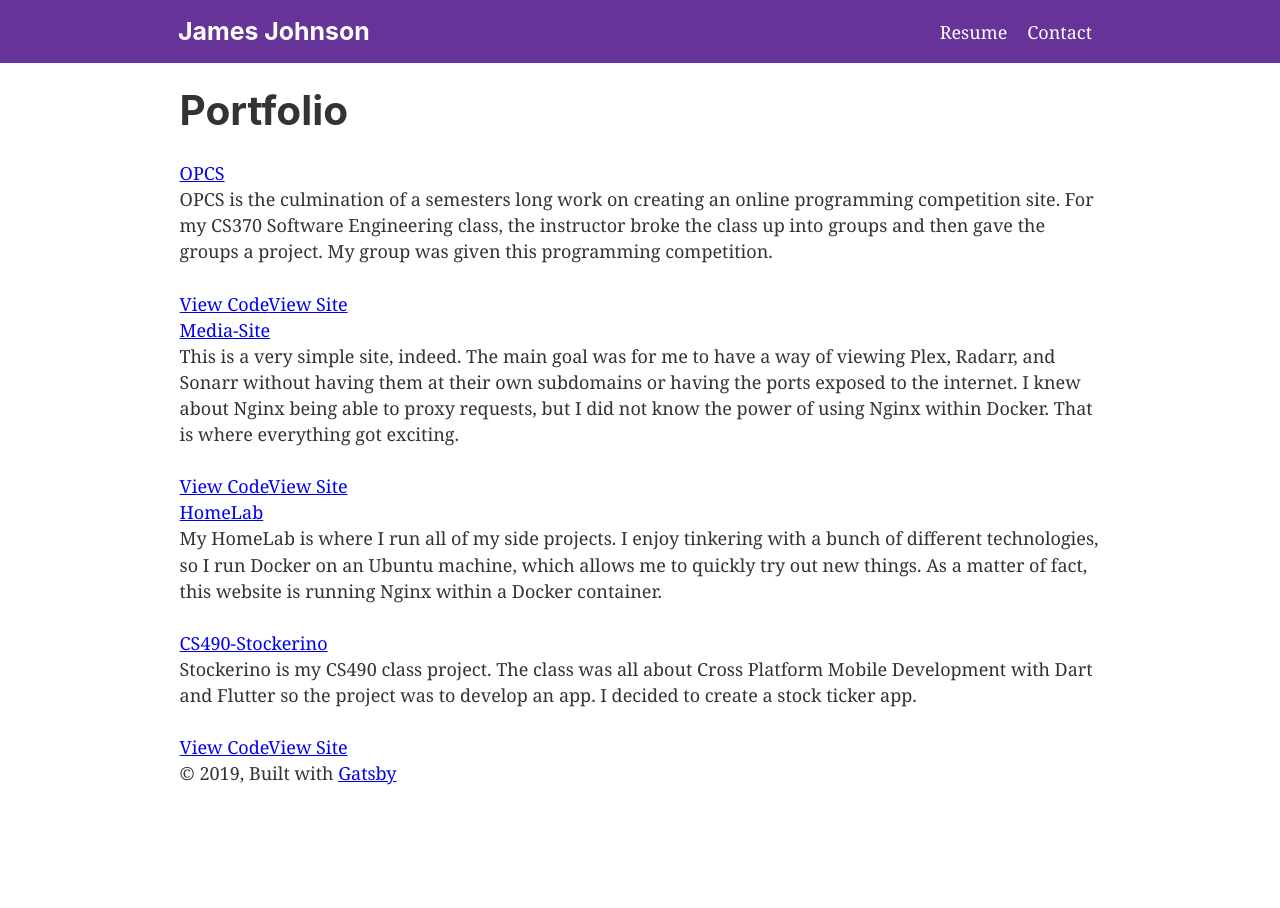
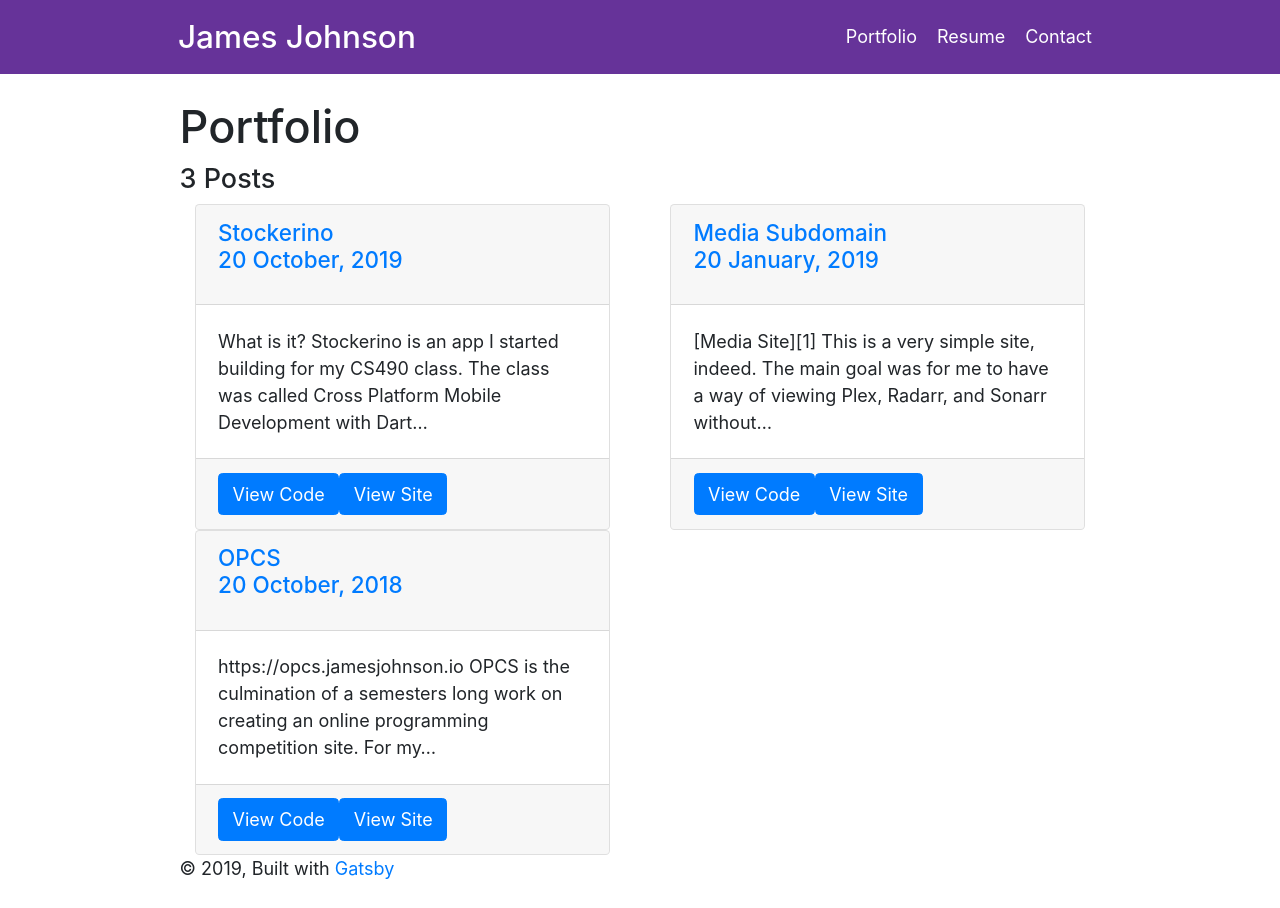
Before and after one commit to JamesJ0717/personal-site, a Gatsby site: page /portfolio in a window 1280 px wide. Before the commit the page ends 812 px from the top, so only its background shows below. Built offline with nearby package versions, Linux system fonts and the light colour scheme; Gatsby itself is replaced by a stand-in of ours.

Commit message:
new portfolio page yayaya

```diff
--- a/gatsby-node.js
+++ b/gatsby-node.js
@@ -30,7 +30,7 @@ exports.createPages = async ({ graphql, actions }) => {
   `)
   result.data.allMarkdownRemark.edges.forEach(({ node }) => {
     createPage({
-      path: node.fields.slug,
+      path: "portfolio" + node.fields.slug,
       component: path.resolve(`./src/templates/post.js`),
       context: {
         // Data passed to context is available
--- a/src/components/header.js
+++ b/src/components/header.js
@@ -25,12 +25,12 @@ const Header = ({ siteTitle }) => (
         </Link>
       </h3>
       <ul style={{ listStyle: "none", margin: 0, display: "flex" }}>
-        {/* <Link
+        <Link
           style={{ textDecoration: "none", color: "white", margin: "0 10px" }}
           to="/portfolio"
         >
           Portfolio
-        </Link> */}
+        </Link>
         <Link
           style={{ textDecoration: "none", color: "white", margin: "0 10px" }}
           to="/resume"
--- a/src/pages/index.js
+++ b/src/pages/index.js
@@ -1,11 +1,9 @@
 import React from "react"
-import { Link, graphql } from "gatsby"
-import { css } from "@emotion/core"
 
 import Layout from "../components/layout"
 import SEO from "../components/seo"
 
-export default ({ data }) => (
+export default () => (
   <Layout>
     <SEO title="Home" />
     <h1>Welcome</h1>
@@ -31,56 +29,5 @@ export default ({ data }) => (
       successfully querying the database is unexplainable to a non-developer.
       And I know I want to do this forever.{" "}
     </p>
-
-    <h4>{data.allMarkdownRemark.totalCount} Posts</h4>
-    {data.allMarkdownRemark.edges.map(({ node }) => (
-      <div key={node.id}>
-        <Link
-          to={node.fields.slug}
-          css={css`
-            text-decoration: none;
-            color: inherit;
-          `}
-        >
-          <h3
-            css={css`
-              margin-bottom: ;
-            `}
-          >
-            {node.frontmatter.title}{" "}
-            <span
-              css={css`
-                color: #bbb;
-              `}
-            >
-              - {node.frontmatter.date}
-            </span>
-          </h3>
-        </Link>
-        <p>{node.excerpt}</p>
-      </div>
-    ))}
-    <Link to="/page-2/">Go to page 2</Link>
   </Layout>
 )
-
-export const query = graphql`
-  query {
-    allMarkdownRemark(sort: { fields: [frontmatter___date], order: DESC }) {
-      totalCount
-      edges {
-        node {
-          id
-          frontmatter {
-            title
-            date(formatString: "DD MMMM, YYYY")
-          }
-          fields {
-            slug
-          }
-          excerpt
-        }
-      }
-    }
-  }
-`
--- a/src/pages/portfolio.jsx
+++ b/src/pages/portfolio.jsx
@@ -1,59 +1,78 @@
 import React from "react"
 import { Card, CardDeck, Button } from "react-bootstrap"
+import { Link, graphql } from "gatsby"
 
 import Layout from "../components/layout"
 
-function displayProjects(titles, bodies, hidden) {
-  var cards = []
-  for (let index = 0; index < titles.length; index++) {
-    let style = { display: hidden[index] }
-    let card = (
-      <div className="col-4">
-        <Card key={titles[index]}>
+function displayProjects(node) {
+  return (
+    <div className="col-6">
+      <Card key={node.frontmatter.title}>
         <Card.Header>
           <Card.Title>
-              <a href={"/portfolio/" + titles[index]}>{titles[index]}</a>
+            <Link to={"/portfolio/" + node.fields.slug}>
+              {node.frontmatter.title} <p>{node.frontmatter.date}</p>
+            </Link>
           </Card.Title>
         </Card.Header>
         <Card.Body>
-            <Card.Text>{bodies[index]}</Card.Text>
+          <Card.Text>{node.excerpt}</Card.Text>
         </Card.Body>
-          <Card.Footer style={style}>
-            <Button href={"https://github.com/jamesj0717/" + titles[index]}>
+        <Card.Footer>
+          <Button
+            href={"https://github.com/jamesj0717/" + node.frontmatter.title}
+          >
             View Code
           </Button>
-            <Button href={"https://" + titles[index] + ".jamesjohnson.io"}>
+          <Button
+            href={"https://" + node.frontmatter.title + ".jamesjohnson.io"}
+          >
             View Site
           </Button>
         </Card.Footer>
       </Card>
     </div>
   )
-    cards.push(card)
-  }
-  // console.log(cards);
-  return cards
 }
 
-const portfolio = () => {
-  var titles = ["OPCS", "Media-Site", "HomeLab", "CS490-Stockerino"]
-  var bodies = [
-    "OPCS is the culmination of a semesters long work on creating an online programming competition site. For my CS370 Software Engineering class, the instructor broke the class up into groups and then gave the groups a project. My group was given this programming competition.",
-    "This is a very simple site, indeed. The main goal was for me to have a way of viewing Plex, Radarr, and Sonarr without having them at their own subdomains or having the ports exposed to the internet. I knew about Nginx being able to proxy requests, but I did not know the power of using Nginx within Docker. That is where everything got exciting.",
-    "My HomeLab is where I run all of my side projects. I enjoy tinkering with a bunch of different technologies, so I run Docker on an Ubuntu machine, which allows me to quickly try out new things. As a matter of fact, this website is running Nginx within a Docker container.",
-    "Stockerino is my CS490 class project. The class was all about Cross Platform Mobile Development with Dart and Flutter so the project was to develop an app. I decided to create a stock ticker app.",
-  ]
-  var hidden = ["", "", "none", ""]
-  var cards = displayProjects(titles, bodies, hidden)
+const portfolio = ({ data }) => {
   return (
     <Layout>
-      <div className="main">
+      <link
+        rel="stylesheet"
+        href="https://maxcdn.bootstrapcdn.com/bootstrap/4.3.1/css/bootstrap.min.css"
+        integrity="sha384-ggOyR0iXCbMQv3Xipma34MD+dH/1fQ784/j6cY/iJTQUOhcWr7x9JvoRxT2MZw1T"
+        crossorigin="anonymous"
+      />
+
       <h1>Portfolio</h1>
-
-        <CardDeck>{cards.map(card => card)}</CardDeck>
-      </div>
+      <h4>{data.allMarkdownRemark.totalCount} Posts</h4>
+      <CardDeck>
+        {data.allMarkdownRemark.edges.map(({ node }) => displayProjects(node))}
+      </CardDeck>
     </Layout>
   )
 }
 
 export default portfolio
+
+export const query = graphql`
+  query {
+    allMarkdownRemark(sort: { fields: [frontmatter___date], order: DESC }) {
+      totalCount
+      edges {
+        node {
+          id
+          frontmatter {
+            title
+            date(formatString: "DD MMMM, YYYY")
+          }
+          fields {
+            slug
+          }
+          excerpt
+        }
+      }
+    }
+  }
+`
```
Lines whose indentation alone changed are shown as unchanged.
